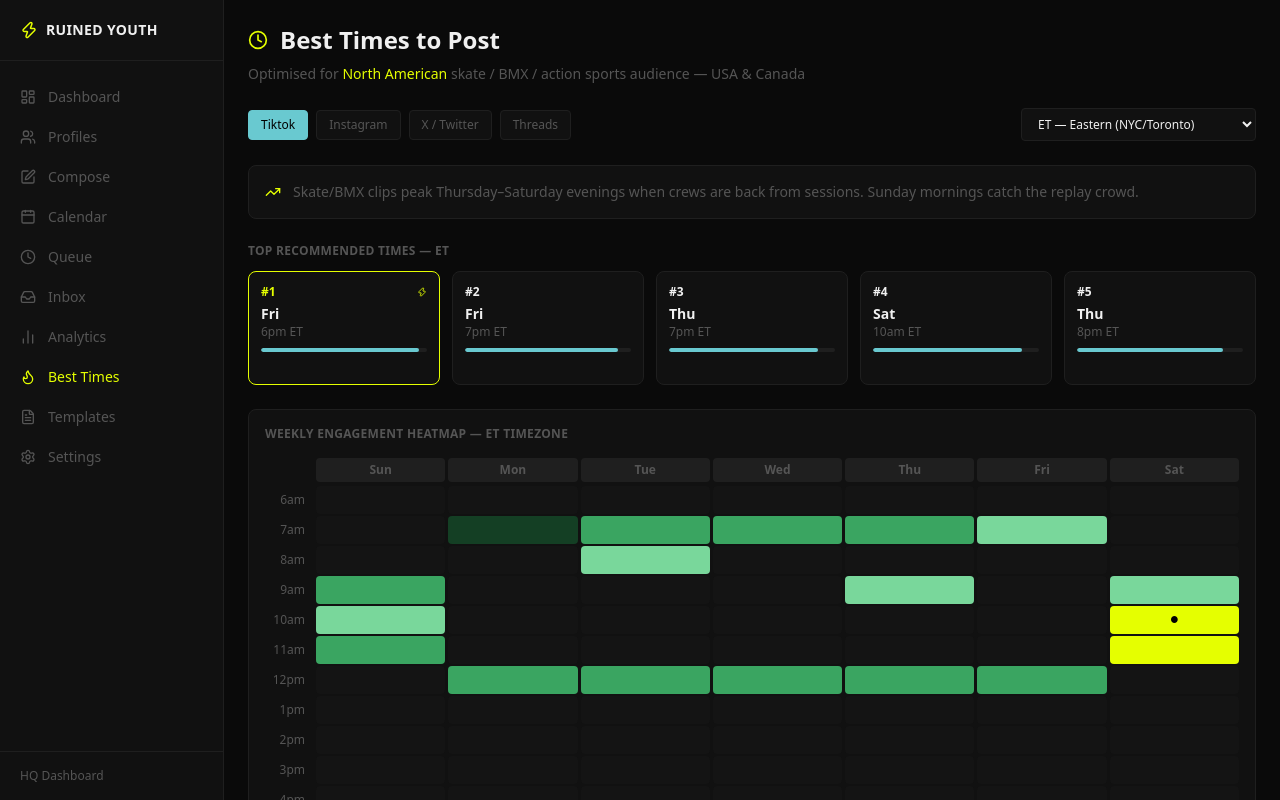
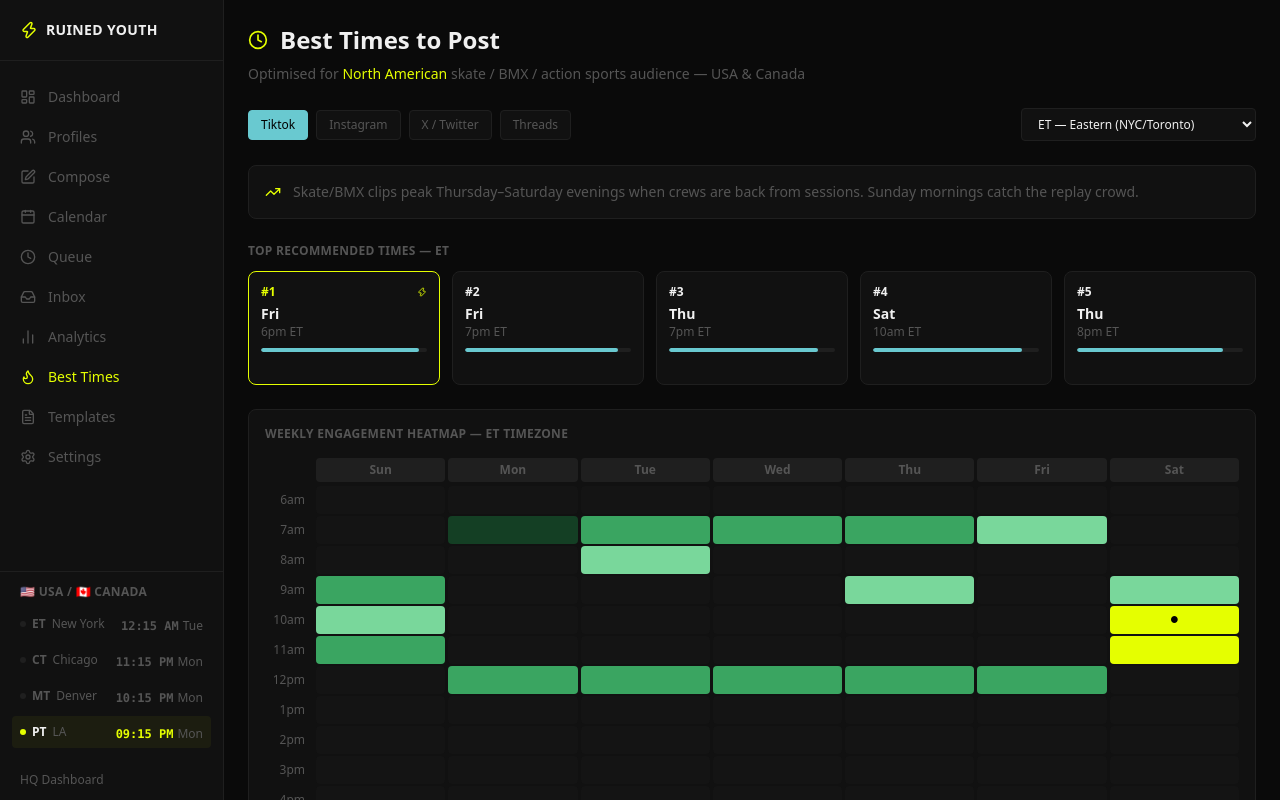
Before and after one commit to rstorm82-ruined/ruined-youth-dashboard, a Next.js app: page /best-times in a window 1280 px wide. Built offline with nearby package versions, Linux system fonts and the light colour scheme.

Commit message:
feat: live USA/Canada world clock in sidebar

```diff
--- a/src/components/Sidebar.tsx
+++ b/src/components/Sidebar.tsx
@@ -16,6 +16,7 @@ import {
   Flame,
 } from "lucide-react";
 import { cn } from "@/lib/utils";
+import WorldClock from "./WorldClock";
 
 const nav = [
   { href: "/", icon: LayoutDashboard, label: "Dashboard" },
@@ -60,7 +61,8 @@ export default function Sidebar() {
         })}
       </nav>
 
-      <div className="px-5 py-4 border-t text-xs text-[var(--muted)]" style={{ borderColor: "var(--border)" }}>
+      <WorldClock />
+      <div className="px-5 py-3 text-xs text-[var(--muted)]">
         HQ Dashboard
       </div>
     </aside>
--- /dev/null
+++ b/src/components/WorldClock.tsx
@@ -0,0 +1,87 @@
+"use client";
+
+import { useEffect, useState } from "react";
+
+const ZONES = [
+  { label: "ET",  tz: "America/New_York",    city: "New York"   },
+  { label: "CT",  tz: "America/Chicago",     city: "Chicago"    },
+  { label: "MT",  tz: "America/Denver",      city: "Denver"     },
+  { label: "PT",  tz: "America/Los_Angeles", city: "LA"         },
+];
+
+function getTime(tz: string) {
+  return new Date().toLocaleTimeString("en-US", {
+    timeZone: tz,
+    hour: "2-digit",
+    minute: "2-digit",
+    hour12: true,
+  });
+}
+
+function getDay(tz: string) {
+  return new Date().toLocaleDateString("en-US", {
+    timeZone: tz,
+    weekday: "short",
+  });
+}
+
+// Is it a "good" posting hour in this tz? (roughly 8am-10pm)
+function isActiveHour(tz: string) {
+  const hour = parseInt(
+    new Date().toLocaleTimeString("en-US", {
+      timeZone: tz,
+      hour: "numeric",
+      hour12: false,
+    })
+  );
+  return hour >= 8 && hour < 22;
+}
+
+export default function WorldClock() {
+  const [, setTick] = useState(0);
+
+  // Tick every second
+  useEffect(() => {
+    const id = setInterval(() => setTick((t) => t + 1), 1000);
+    return () => clearInterval(id);
+  }, []);
+
+  return (
+    <div className="px-3 py-3 border-t" style={{ borderColor: "var(--border)" }}>
+      <p className="text-xs font-semibold uppercase tracking-wide mb-2 px-2"
+        style={{ color: "var(--muted)" }}>
+        🇺🇸 USA / 🇨🇦 Canada
+      </p>
+      <div className="space-y-1">
+        {ZONES.map(({ label, tz, city }) => {
+          const active = isActiveHour(tz);
+          return (
+            <div key={label}
+              className="flex items-center justify-between px-2 py-1 rounded"
+              style={{ background: active ? "rgba(229,255,0,0.05)" : "transparent" }}>
+              <div className="flex items-center gap-1.5">
+                <span
+                  className="w-1.5 h-1.5 rounded-full flex-shrink-0"
+                  style={{ background: active ? "var(--accent)" : "var(--border)" }}
+                />
+                <span className="text-xs font-bold" style={{ color: active ? "var(--foreground)" : "var(--muted)" }}>
+                  {label}
+                </span>
+                <span className="text-xs" style={{ color: "var(--muted)" }}>{city}</span>
+              </div>
+              <div className="text-right">
+                <span className="text-xs font-mono font-semibold"
+                  style={{ color: active ? "var(--accent)" : "var(--muted)" }}>
+                  {getTime(tz)}
+                </span>
+                <span className="text-xs ml-1" style={{ color: "var(--muted)" }}>
+                  {getDay(tz)}
+                </span>
+              </div>
+            </div>
+          );
+        })}
+      </div>
+    </div>
+  );
+}
```
